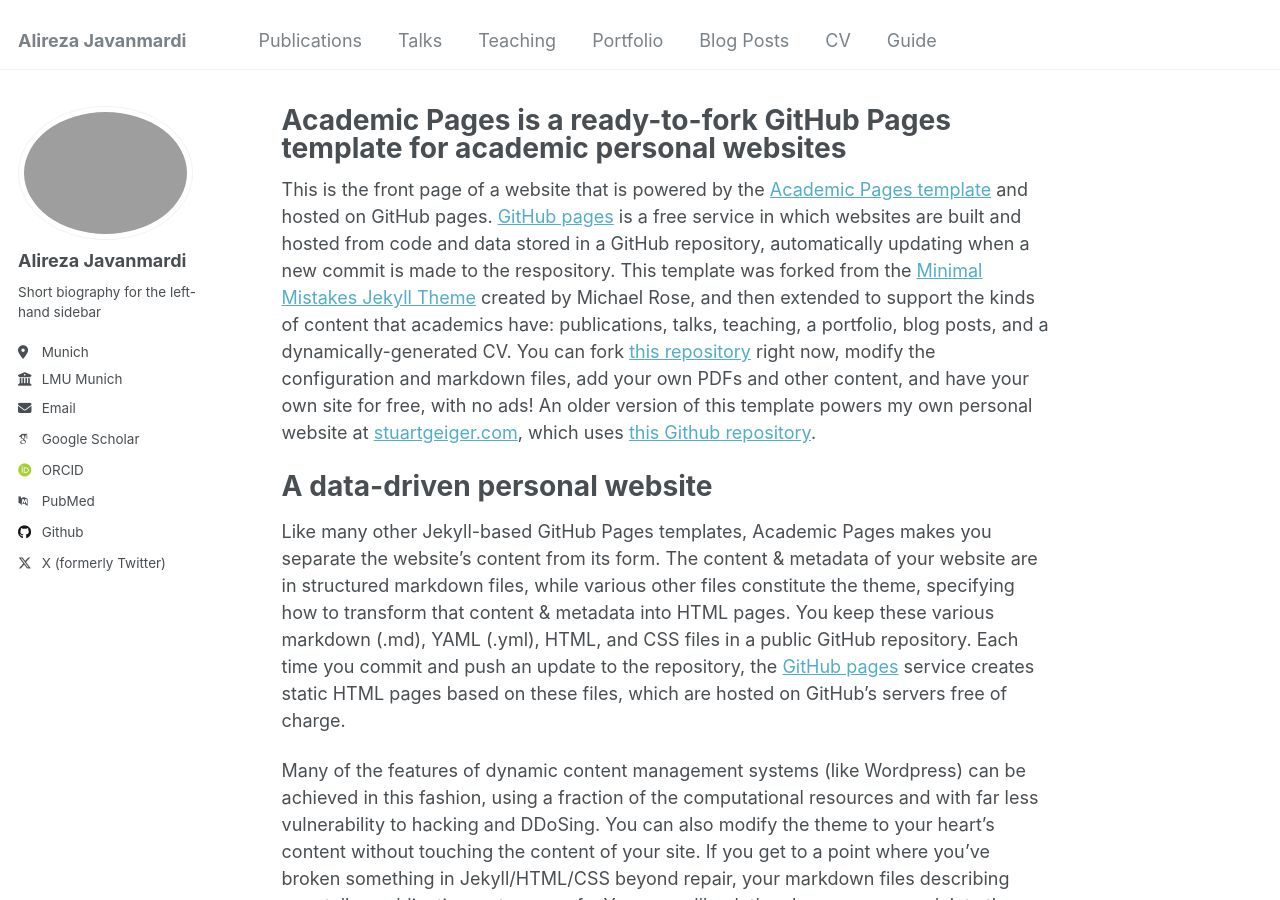
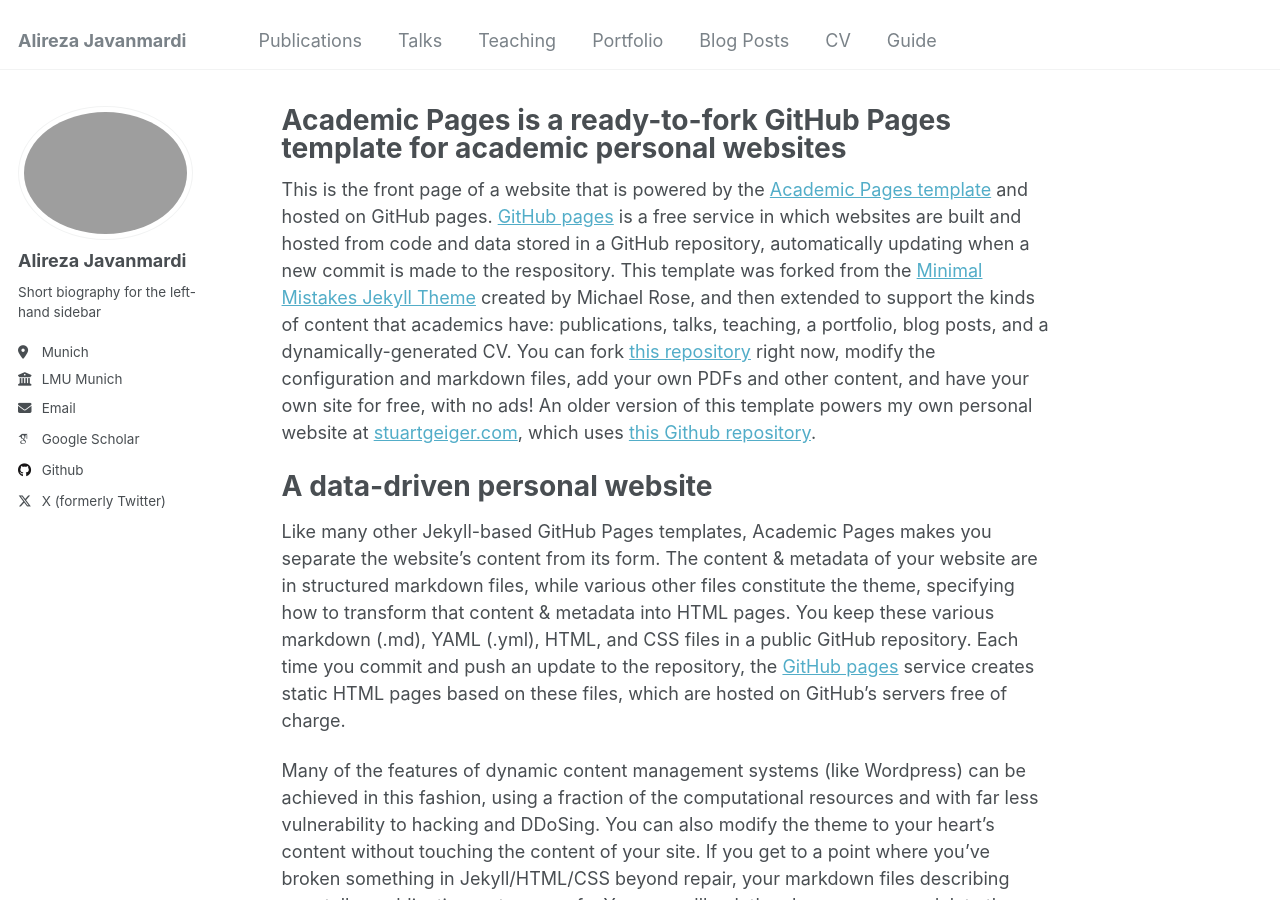
Before and after one commit to alireza-javanmardi/alireza-javanmardi.github.io, a Jekyll site: the page built from _pages/about.md, in a window 1280 px wide and 900 px high. Built offline with Jekyll 4.4.1, drawn with Linux system fonts in a browser that asks for light colours; some web fonts are replaced.

Commit message:
Update _config.yml

```diff
--- a/_config.yml
+++ b/_config.yml
@@ -14,14 +14,14 @@ name                     : &name "Alireza Javanmardi"
 description              : &description "personal description"
 url                      : https://academicpages.github.io # the base hostname & protocol for your site e.g. "https://mmistakes.github.io"
 baseurl                  : "" # the subpath of your site, e.g. "/blog"
-repository               : "academicpages/academicpages.github.io"
+repository               : #"academicpages/academicpages.github.io"
 
 # Site Author - The following control what appear as part of the author content on the side bar.
 #               If a field is blank the icon and link will not appear, otherwise it will be shown.
 #               Additional customization can be done by editing /_includes/author-profile.html
 author:
   # Biographic information
-  avatar           : "AlirezaJavanmardi.jpg"
+  avatar           : "images/AlirezaJavanmardi.jpg"
   name             : "Alireza Javanmardi"
   pronouns         : # example: "she/her"
   bio              : "Short biography for the left-hand sidebar"
@@ -34,16 +34,16 @@ author:
   arxiv            : # URL - Update with the correct link to your profile
   googlescholar    : "https://scholar.google.com/citations?user=3A0fiv0AAAAJ&hl=en"
   impactstory      : # URL
-  orcid            : "http://orcid.org/yourorcidurl"
+  orcid            : #
   semantic         : # URL
-  pubmed           : "https://www.ncbi.nlm.nih.gov/pubmed/?term=john+snow"
+  pubmed           : #
   researchgate     : # URL
 
   # Repositories and software development
   bitbucket        : # Username - Update with your username on the site
   codepen          : # Username
   dribbble         : # Username
-  github           : "academicpages"
+  github           : "alireza-javanmardi"
   kaggle           : # Username
   stackoverflow    : # User number or user number and name (i.e., use "1" or "1/jeff-atwood")
 
```
